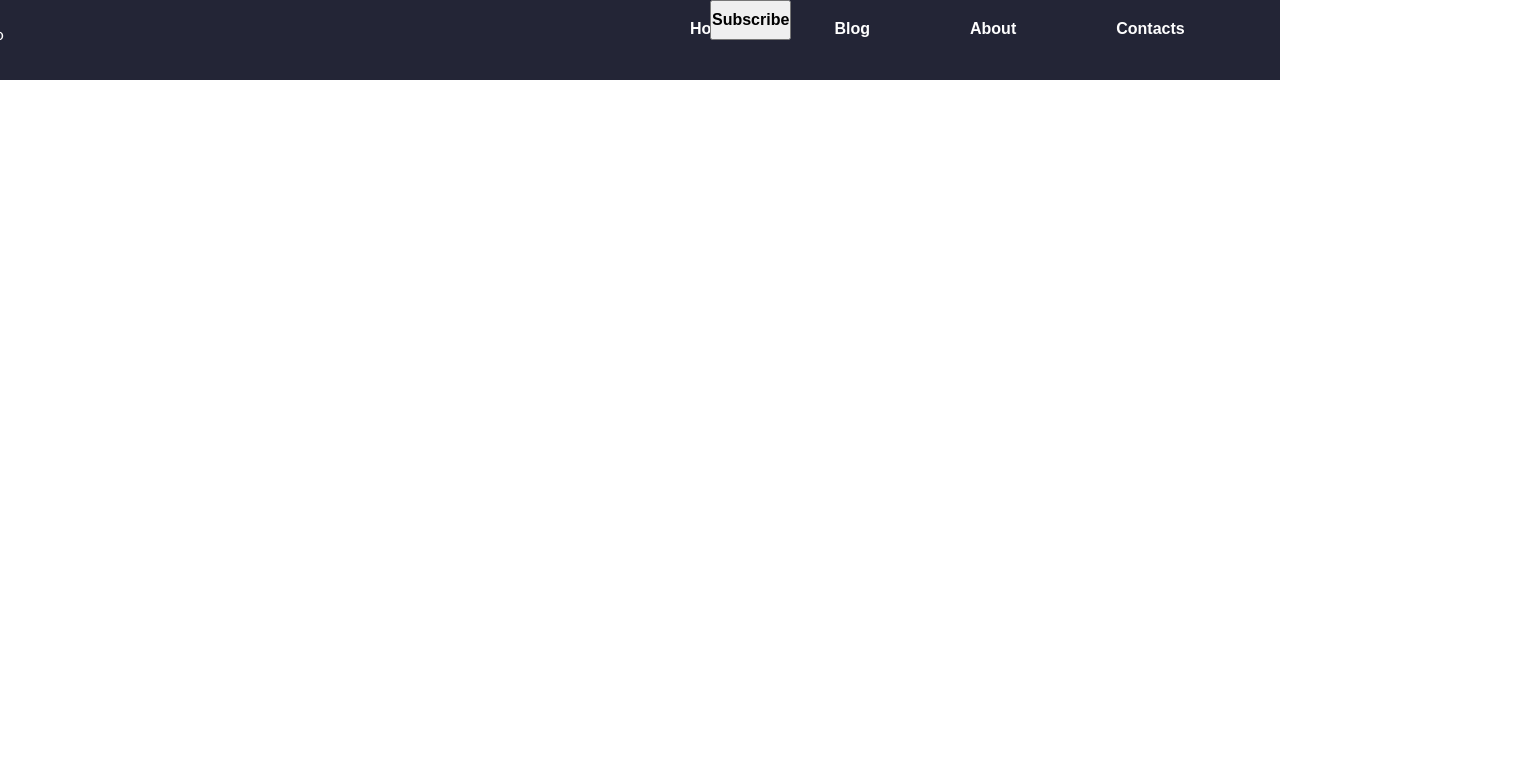
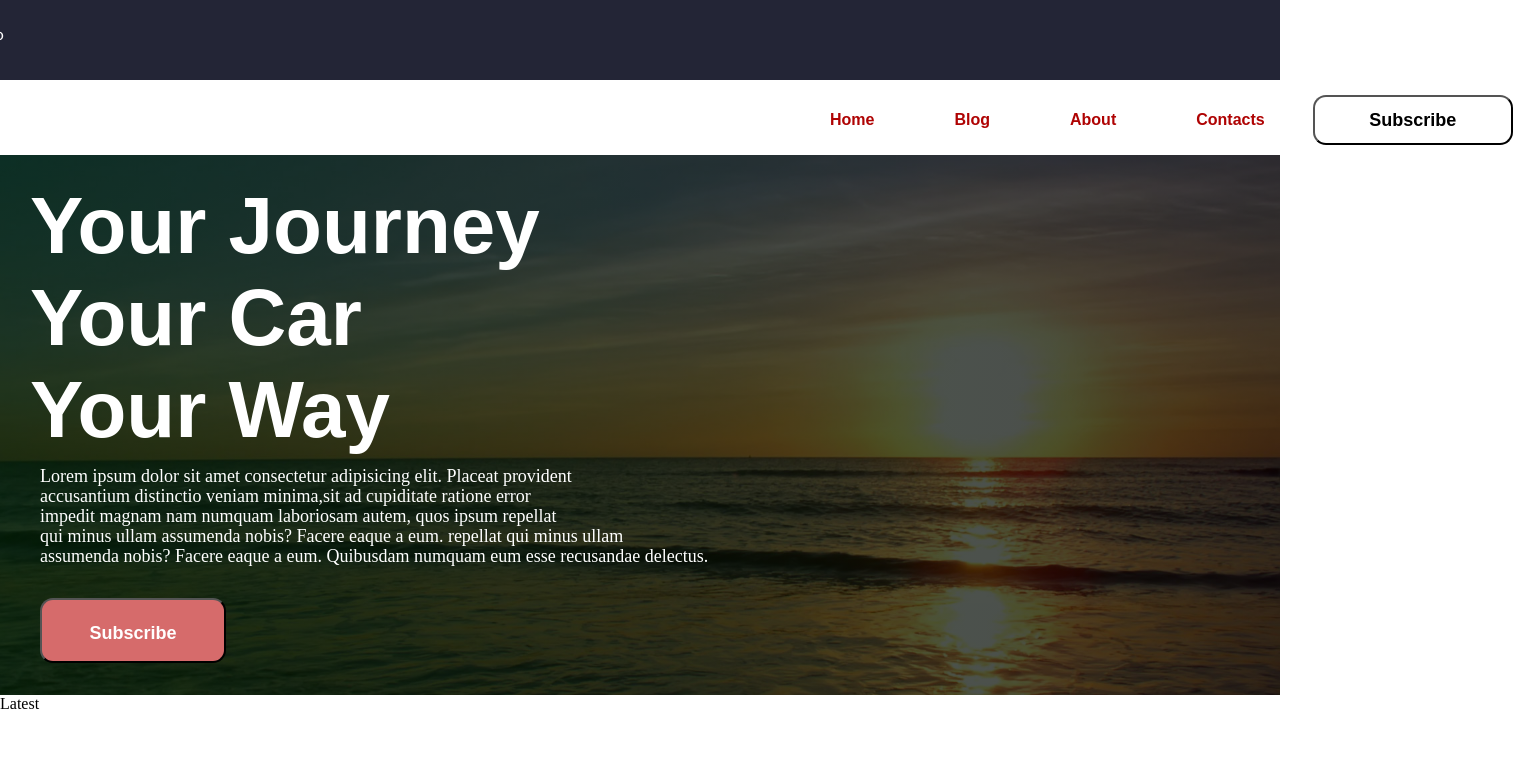
Before and after one commit to Ashuni12/Group1-Assignment1, a plain HTML site: page index.html in a window 1280 px wide. Shown: the top 784 px of the page, 1513 px wide, since content can reach past the window. Drawn offline with Linux system fonts and the light colour scheme.

Commit message:
made new changes

```diff
--- a/CSS/style.css
+++ b/CSS/style.css
@@ -64,47 +64,53 @@ body{
 ul{
     float: left;
     display: flex;
-    justify-content: center;
+    margin-left: 400px;
     align-items: center;
 }
 
 ul li{
     list-style: none;
-    margin-left: 100px;
+    margin-left: 80px;
     margin-top: 20px;
     font-size: 16px;
 }
 
 ul li a{
     text-decoration: none;
-    color: #fff;
+    color: #af0303;
     font-family: Arial;
     font-weight: bold;
     transition: 0.4s ease-in-out;
     display: inline-block;
 }
 
-ul li a:hover{
+/* ul li a:hover{
     color: rgba(0, 255, 149, 0.829);
-}
+} */
 
-ul li button{
-    width: 1px;
-    height: 50px;
+button{
+    margin-left: 48px;
+    margin-top: 20px;
+    border-radius: 13px;
 }
 
 .loginbtn{
-    width: 65px;
-    height: 40px;
-    font-size: 16px;
-    font-family: Arial;
+    width: 200px;
+    height: 50px;
+    background-color: #ffffff;
+    cursor: pointer;
+}
+
+.loginbtn a{
+    color: rgb(0, 0, 0);
+    font-size: 18px;
     font-weight: bold;
-    cursor: pointer;
-    transition: .5s;
+    font-family: Arial, Helvetica, sans-serif;
 }
 
 .loginbtn:hover{
-    background-color: darkcyan;
+    transition: .4s ease;
+    background-color: rgba(0, 255, 149, 0.829);
 }
 
 /* .loginbtn{
@@ -119,3 +125,62 @@ ul li button{
     cursor: pointer;
     transition: .5s;
 } */
+
+.display{
+    background: linear-gradient(to right, rgb(0,33,0, 0.7), rgba(0, 0, 0, 0.7)), url(../img/Sunset.jpg);
+    width: 100%;
+    height: 540px;
+    background-size: cover;
+    background-repeat: no-repeat;
+    display: flex;;
+}
+
+.display .slogan{
+    color: #ffffff;
+    font-family: Arial, sans-serif;
+    font-weight: bold;
+    font-size: 80px;
+    margin-left: 30px;
+    margin-top: 25px;
+}
+
+.display .slogan .words{
+    margin-top: 10px;
+    margin-left: 10px;
+    color: #ffffff;
+    font-size: 18px;
+    line-height: 20px;
+    font-family: 'Times New Roman', Times, serif;
+    font-weight: lighter;
+}
+
+.display .slogan .login-btn{
+    width: 186px;
+    height: 65px;
+    margin-left: 10px;
+}
+
+.login-btn{
+    background-color: rgb(214, 107, 107);
+    cursor: pointer;
+    font-size: 25px;
+}
+
+.login-btn a{
+    color: rgb(255, 255, 255);
+    font-size: 18px;
+    font-weight: bold;
+    font-family: Arial, Helvetica, sans-serif;
+}
+
+.login-btn:hover{
+    transition: .4s ease;
+    background-color: rgba(236, 35, 35, 0.829);
+}
+
+.home_blog{
+    width: 1180px;
+    height: 830px;
+    top: 785px;
+    left: 50px;
+}
--- a/Java/script.js
+++ b/Java/script.js
@@ -0,0 +1,3 @@
+function navigateTo(url) {
+    window.location.href = "#";
+}
--- a/index.html
+++ b/index.html
@@ -14,16 +14,39 @@
           <img class="logo" src="img/logo_1.jpg" alt="" />
         </div>
         <p class="logo-word">Logo</p>
-
+      </div>
       <div class="nav">
         <ul>
             <li><a href="">Home</a></li>
             <li><a href="">Blog</a></li>
             <li><a href="">About</a></li>
             <li><a href="">Contacts</a></li>
+            <button class="loginbtn"><a onclick="navigateTo('')">Subscribe</a></button>
         </ul>
       </div>
-      <button class="loginbtn" onclick="document.getElementById('login-form').style.display='block'" style="width: auto">Subscribe</button>
     </div>
+    <section class="display">
+      <div class="slogan">
+        <p>Your Journey</p>
+        <p>Your Car</p>
+        <p>Your Way</p>
+        <p class="words">
+            Lorem ipsum dolor sit amet consectetur adipisicing elit. Placeat
+          provident <br/>accusantium distinctio veniam minima,sit ad cupiditate
+          ratione error <br/>impedit magnam nam numquam laboriosam autem, quos ipsum
+          repellat <br/>qui minus ullam assumenda nobis? Facere eaque a eum.
+          repellat qui minus ullam <br/>assumenda nobis? Facere eaque a eum.
+          Quibusdam numquam eum esse recusandae delectus.
+        </p>
+        <button class="login-btn"><a onclick="navigateTo('')">Subscribe</a></button>
+      </div>
+    </section>
+    <section class="home_blog">
+        <p>Latest</p>
+    </section>
+    <section class="home_blog">
+        <p>Trending Blogs</p>
+    </section>
+    <script src="Java/script.js"></script>
   </body>
 </html>
```
Also changed, not shown: img/Images.png (added), img/Peace.png (added), img/Sunset.jpg (added), img/images (6).jpeg (added).
